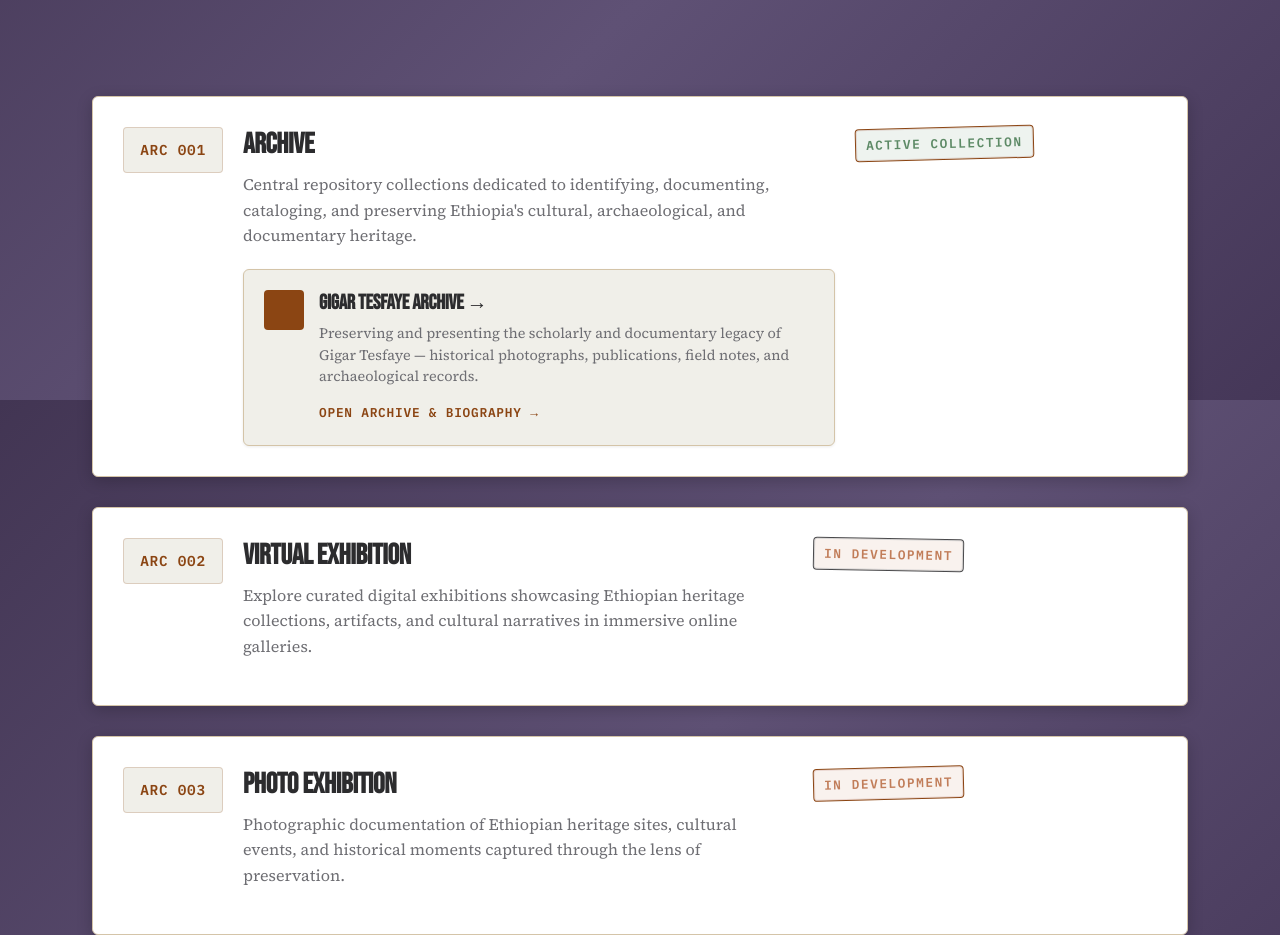
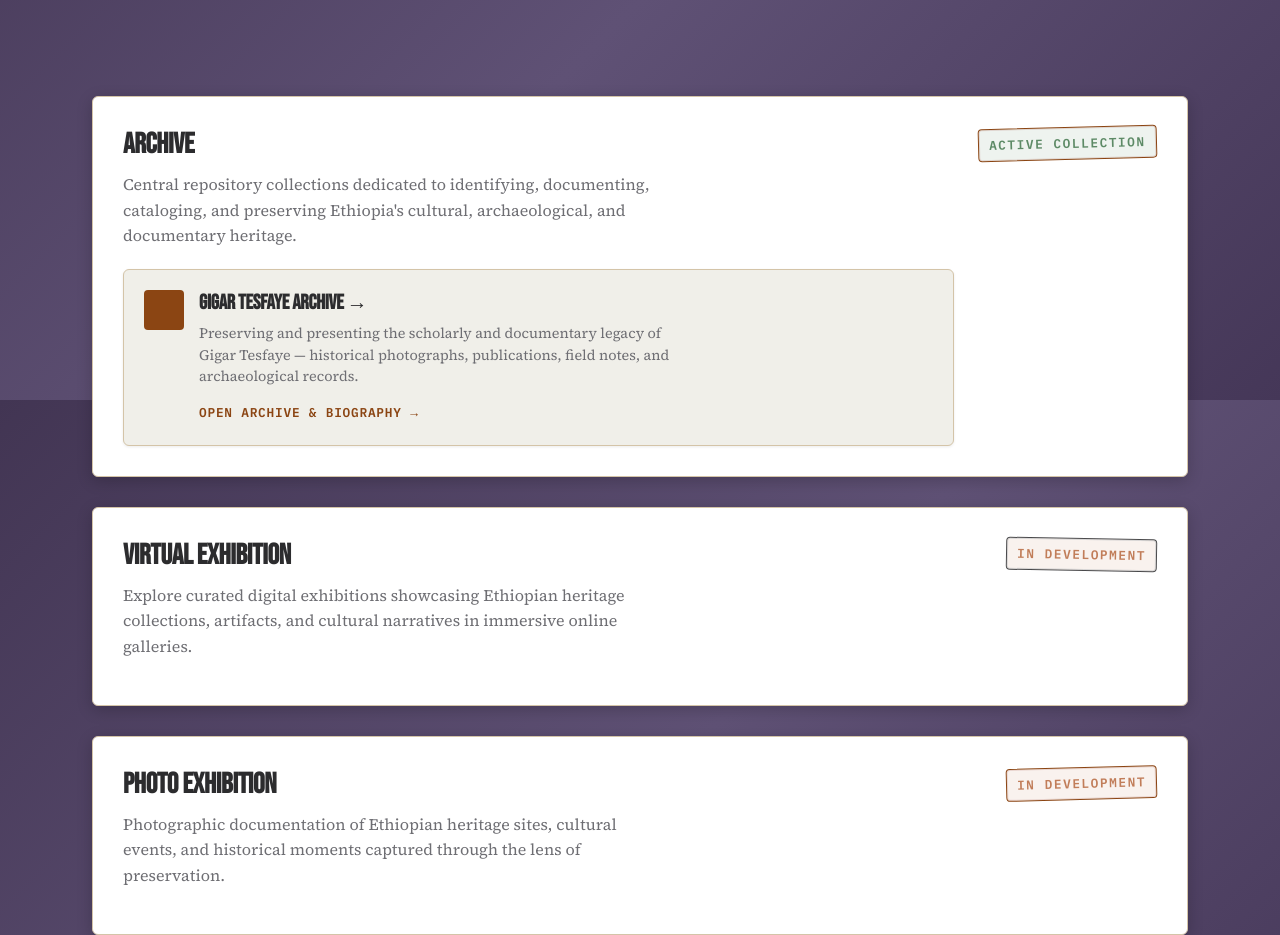
Before and after one commit to birukzeradawit/hewn-archive, a website: page archive-items.html in a window 1280 px wide. Shown: the part 400-1335 px from the top of the page. Drawn offline with Linux system fonts and the light colour scheme.

Commit message:
Remove ARC 001, ARC 002, ARC 003 accession codes from project cards

```diff
--- a/archive-items.html
+++ b/archive-items.html
@@ -135,12 +135,17 @@
 
 .project-row {
   display: flex;
-  gap: 20px;
+  justify-content: space-between;
+  gap: 24px;
   padding: 30px;
   background: var(--bg-secondary);
   border: 1px solid var(--border-light);
   border-radius: 8px;
   align-items: flex-start;
+}
+
+.project-row-body {
+  flex: 1;
 }
 
 .project-row .acc {
@@ -488,8 +493,7 @@
     <div class="wrap">
       <div class="projects-list">
         <div class="project-row">
-          <span class="acc">ARC&nbsp;001</span>
-          <div>
+          <div class="project-row-body">
             <h3>Archive</h3>
             <p>Central repository collections dedicated to identifying, documenting, cataloging, and preserving Ethiopia's cultural, archaeological, and documentary heritage.</p>
             <div class="sub-archives">
@@ -507,8 +511,7 @@
         </div>
 
         <div class="project-row">
-          <span class="acc">ARC&nbsp;002</span>
-          <div>
+          <div class="project-row-body">
             <h3>Virtual Exhibition</h3>
             <p>Explore curated digital exhibitions showcasing Ethiopian heritage collections, artifacts, and cultural narratives in immersive online galleries.</p>
           </div>
@@ -516,8 +519,7 @@
         </div>
 
         <div class="project-row">
-          <span class="acc">ARC&nbsp;003</span>
-          <div>
+          <div class="project-row-body">
             <h3>Photo Exhibition</h3>
             <p>Photographic documentation of Ethiopian heritage sites, cultural events, and historical moments captured through the lens of preservation.</p>
           </div>
--- a/style.css
+++ b/style.css
@@ -2298,13 +2298,13 @@ section.block:last-of-type {
 }
 
 .project-row {
-  display: grid;
-  grid-template-columns: 140px 1fr 180px;
-  gap: 32px;
+  display: flex;
+  justify-content: space-between;
+  gap: 24px;
   padding: 32px 28px;
   background: var(--paper-card);
   border: 1px solid var(--line);
-  align-items: start;
+  align-items: flex-start;
   box-shadow: var(--shadow-card);
   position: relative;
   transition: transform 0.2s ease, border-color 0.2s ease, box-shadow 0.2s ease;
```
Also changed, not shown: index.html (+4 -4 lines).
